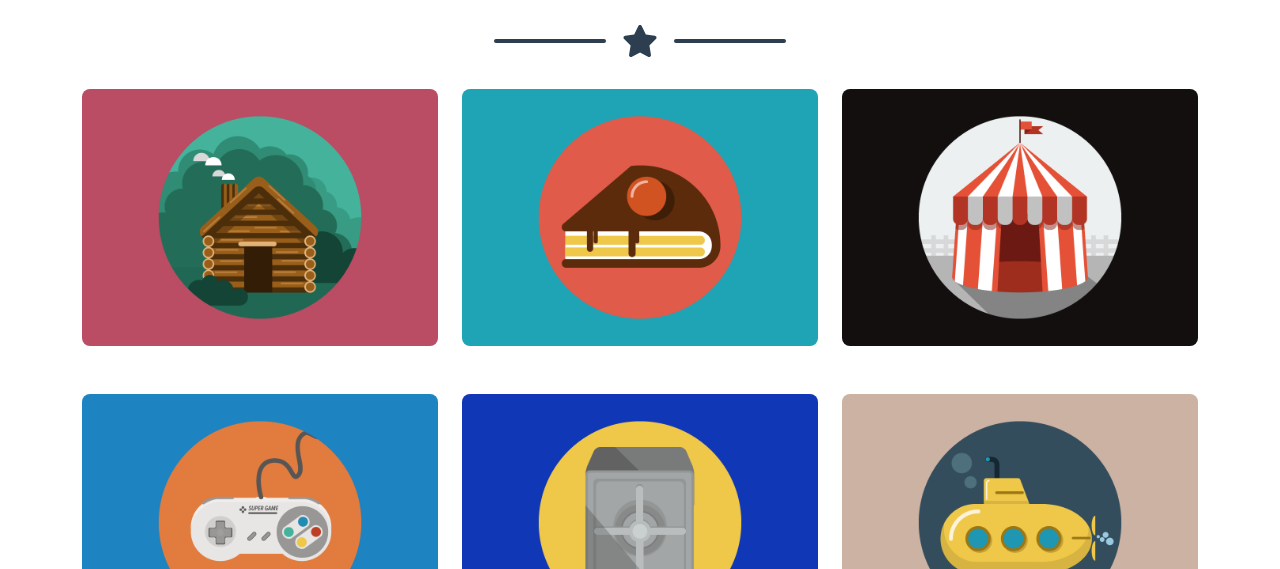
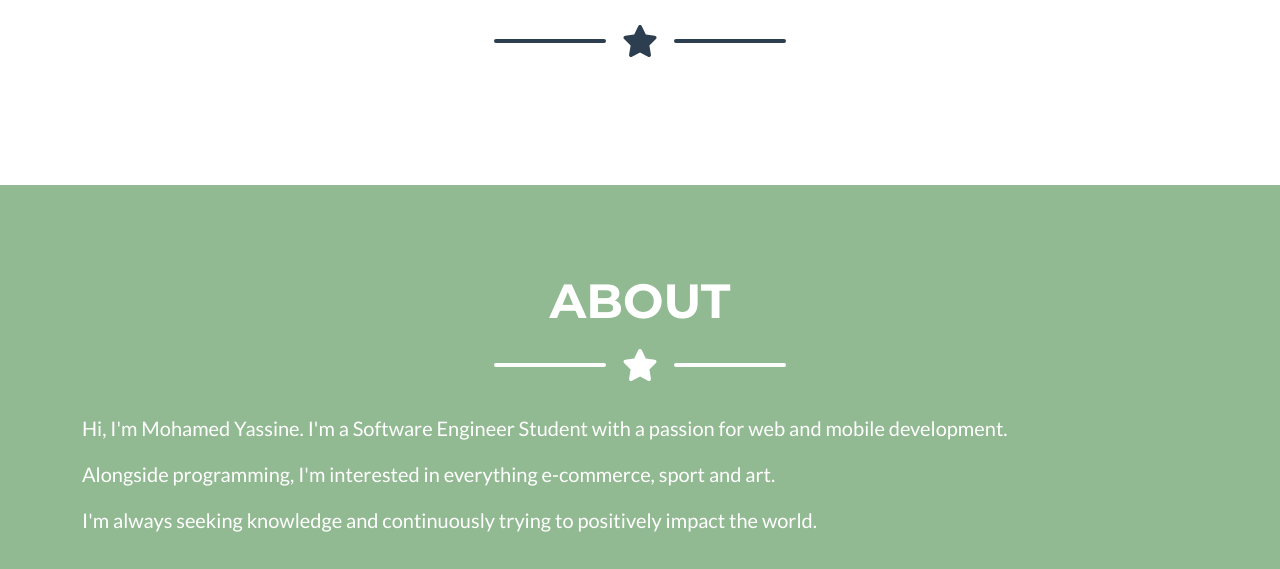
Before and after one commit to m-yassine-kun/m-yassine-kun.github.io, a plain HTML site: page index.html in a window 1280 px wide. Shown: the part 963-1532 px from the top of the page. Drawn offline with nearby package versions, Linux system fonts and the light colour scheme.

Commit message:
Update index.html

```diff
--- a/index.html
+++ b/index.html
@@ -64,8 +64,9 @@
                 </div>
                 <!-- Portfolio Grid Items-->
                    <div class="row justify-content-center">
-                  <!--  <!-- Portfolio Item 1 -->
-                     <div class="col-md-6 col-lg-4 mb-5">
+                   <!-- Portfolio Item 1 -->
+                     <!--
+                        <div class="col-md-6 col-lg-4 mb-5">
                         <div class="portfolio-item mx-auto" data-bs-toggle="modal" data-bs-target="#portfolioModal1">
                             <div class="portfolio-item-caption d-flex align-items-center justify-content-center h-100 w-100">
                                 <div class="portfolio-item-caption-content text-center text-white"><i class="fas fa-plus fa-3x"></i></div>
@@ -73,51 +74,7 @@
                             <img class="img-fluid" src="assets/img/portfolio/cabin.png" alt="..." />
                         </div>
                     </div>
-                    <!-- Portfolio Item 2-->
-                    <div class="col-md-6 col-lg-4 mb-5">
-                        <div class="portfolio-item mx-auto" data-bs-toggle="modal" data-bs-target="#portfolioModal2">
-                            <div class="portfolio-item-caption d-flex align-items-center justify-content-center h-100 w-100">
-                                <div class="portfolio-item-caption-content text-center text-white"><i class="fas fa-plus fa-3x"></i></div>
-                            </div>
-                            <img class="img-fluid" src="assets/img/portfolio/cake.png" alt="..." />
-                        </div>
-                    </div>
-                    <!-- Portfolio Item 3-->
-                    <div class="col-md-6 col-lg-4 mb-5">
-                        <div class="portfolio-item mx-auto" data-bs-toggle="modal" data-bs-target="#portfolioModal3">
-                            <div class="portfolio-item-caption d-flex align-items-center justify-content-center h-100 w-100">
-                                <div class="portfolio-item-caption-content text-center text-white"><i class="fas fa-plus fa-3x"></i></div>
-                            </div>
-                            <img class="img-fluid" src="assets/img/portfolio/circus.png" alt="..." />
-                        </div>
-                    </div>
-                    <!-- Portfolio Item 4-->
-                    <div class="col-md-6 col-lg-4 mb-5 mb-lg-0">
-                        <div class="portfolio-item mx-auto" data-bs-toggle="modal" data-bs-target="#portfolioModal4">
-                            <div class="portfolio-item-caption d-flex align-items-center justify-content-center h-100 w-100">
-                                <div class="portfolio-item-caption-content text-center text-white"><i class="fas fa-plus fa-3x"></i></div>
-                            </div>
-                            <img class="img-fluid" src="assets/img/portfolio/game.png" alt="..." />
-                        </div>
-                    </div>
-                    <!-- Portfolio Item 5-->
-                    <div class="col-md-6 col-lg-4 mb-5 mb-md-0">
-                        <div class="portfolio-item mx-auto" data-bs-toggle="modal" data-bs-target="#portfolioModal5">
-                            <div class="portfolio-item-caption d-flex align-items-center justify-content-center h-100 w-100">
-                                <div class="portfolio-item-caption-content text-center text-white"><i class="fas fa-plus fa-3x"></i></div>
-                            </div>
-                            <img class="img-fluid" src="assets/img/portfolio/safe.png" alt="..." />
-                        </div>
-                    </div>
-                    <!-- Portfolio Item 6-->
-                    <div class="col-md-6 col-lg-4">
-                        <div class="portfolio-item mx-auto" data-bs-toggle="modal" data-bs-target="#portfolioModal6">
-                            <div class="portfolio-item-caption d-flex align-items-center justify-content-center h-100 w-100">
-                                <div class="portfolio-item-caption-content text-center text-white"><i class="fas fa-plus fa-3x"></i></div>
-                            </div>
-                            <img class="img-fluid" src="assets/img/portfolio/submarine.png" alt="..." />
-                        </div>
-                    </div> -->
+                     -->
                 </div>
             </div>
         </section>
```
